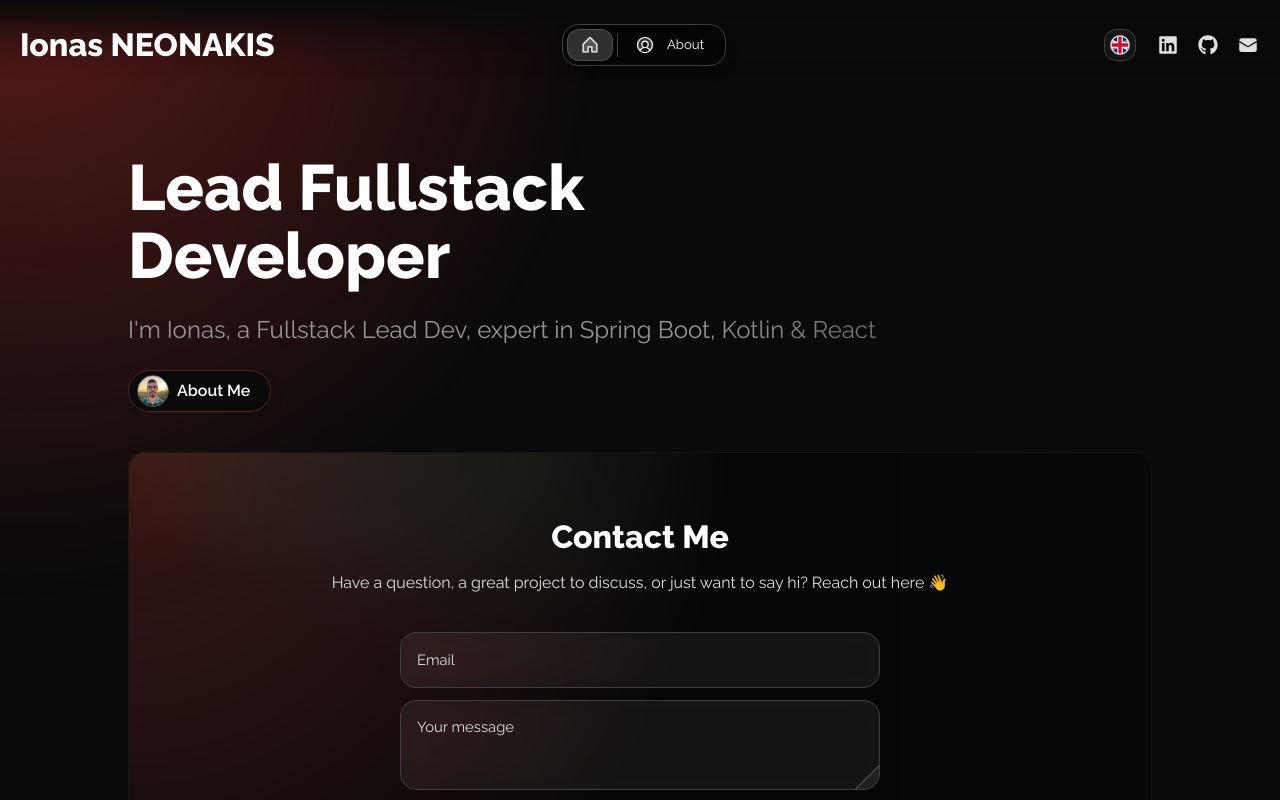
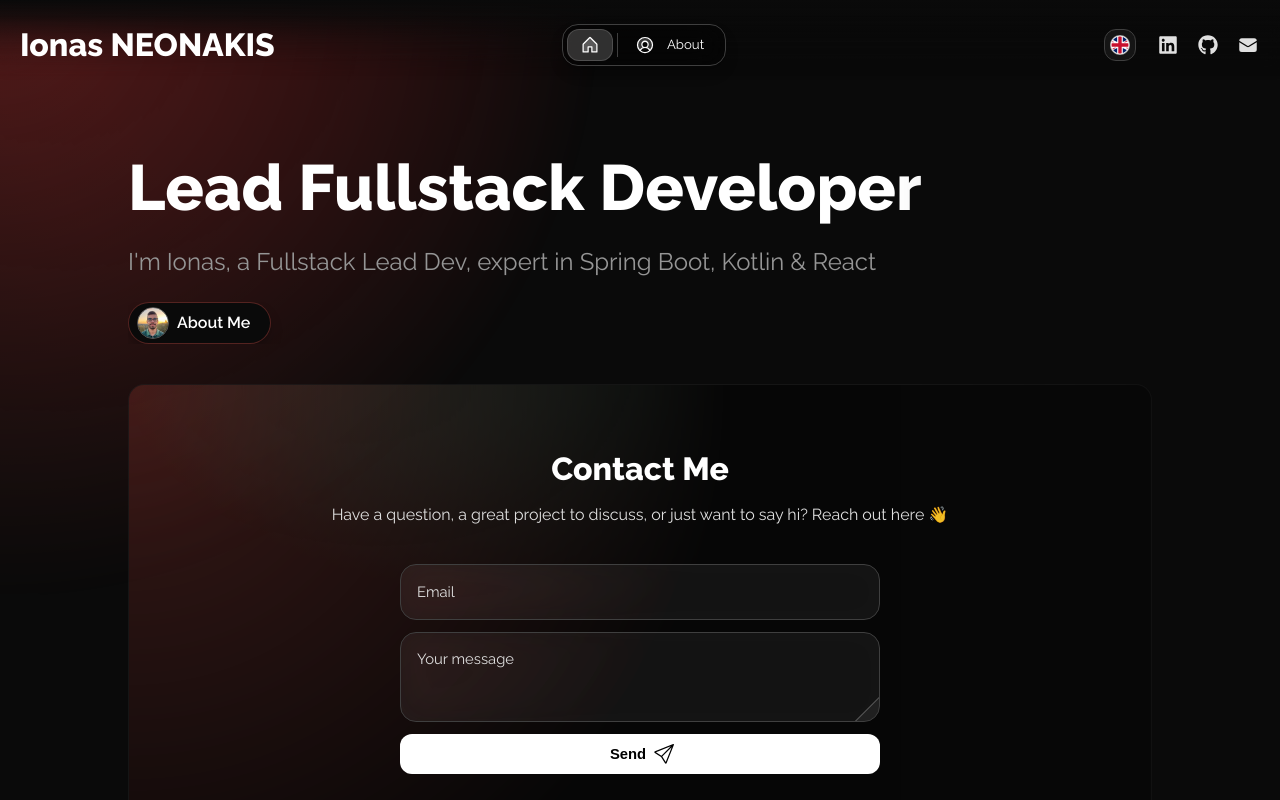
Before and after one commit to IonasNeonakis/ionasneonakis.github.io, a Next.js app: page /en in a window 1280 px wide. Shown: the top 800 px of the page. Built offline with nearby package versions, Linux system fonts and the light colour scheme.

Commit message:
feat: remove useless max-with for landing page headline

```diff
--- a/src/app/[locale]/page.tsx
+++ b/src/app/[locale]/page.tsx
@@ -83,7 +83,7 @@ export default async function Home({ params }: HomeParams) {
           }}
         />
         <Column fillWidth paddingY="l" gap="m">
-          <Column maxWidth="s">
+          <Column>
             <RevealFx translateY="4" fillWidth horizontal="start" paddingBottom="m">
               <Heading wrap="balance" variant="display-strong-l">
                 {home.headline}
```
